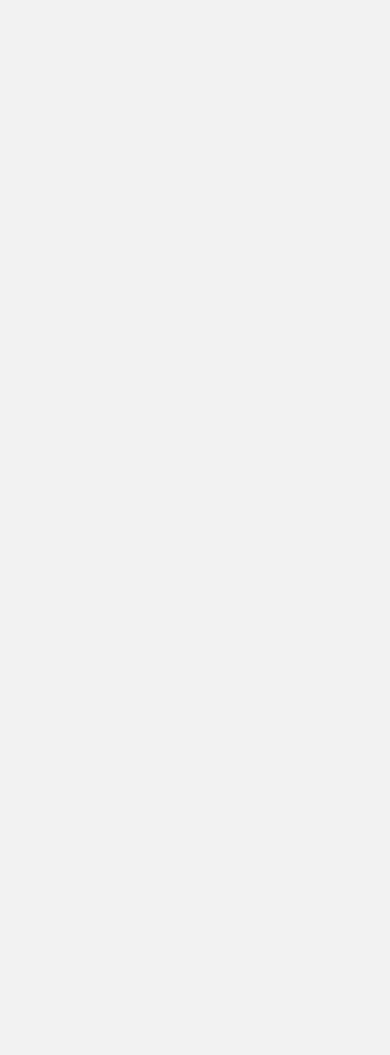
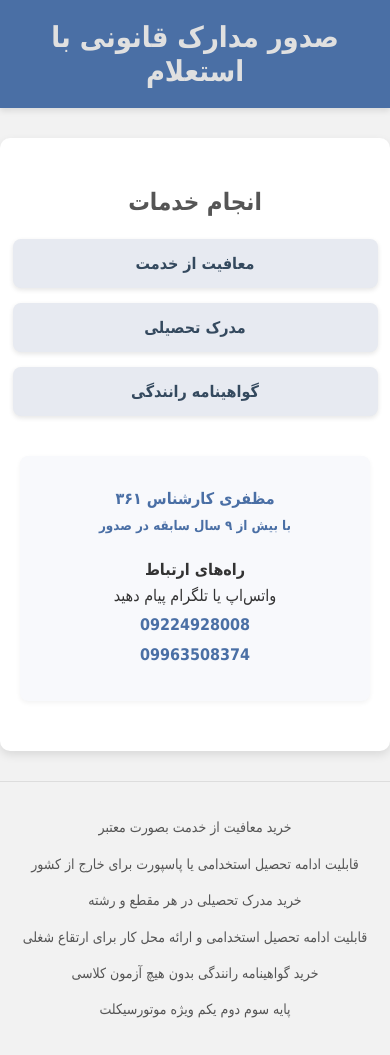
Before and after one commit to asnadvan/Test, a plain HTML site: page index.html in a window 390 px wide. Before the commit the page ends 844 px from the top, so only its background shows below. Drawn offline with Linux system fonts and the light colour scheme.

Commit message:
Update index.html

```diff
--- a/index.html
+++ b/index.html
@@ -101,3 +101,90 @@
     text-decoration: underline;
   }
   footer {
+    background-color: #f2f2f2;
+    padding: 20px 15px;
+    font-size: 14px;
+    color: #555;
+    text-align: center;
+    line-height: 1.6;
+    border-top: 1px solid #ddd;
+  }
+  @media (max-width: 600px) {
+    .services .service-item, .service-details {
+      width: 90%;
+    }
+    .contact {
+      flex-direction: column;
+      text-align: center;
+    }
+    .contact .left, .contact .right {
+      margin: 10px 0;
+      flex: none;
+    }
+  }
+</style>
+</head>
+<body>
+<header>
+  صدور مدارک قانونی با استعلام
+</header>
+<main>
+  <section>
+    <h2>انجام خدمات</h2>
+    <div class="services">
+      <div class="service-item" data-index="0">معافیت از خدمت</div>
+      <div class="service-details" id="details-0">
+        معافیت کفالت، معافیت پزشکی، پایان خدمت<br />
+        قابلیت ادامه تحصیل استخدامی و پاسپورت برای خارج کشور
+      </div>
+
+      <div class="service-item" data-index="1">مدرک تحصیلی</div>
+      <div class="service-details" id="details-1">
+        قابلیت ادامه تحصیل استخدامی و ارائه محل کار
+      </div>
+
+      <div class="service-item" data-index="2">گواهینامه رانندگی</div>
+      <div class="service-details" id="details-2">
+        پایه سوم دوم یکم ویژه موتورسیکلت<br />
+        بدون آزمون و کلاس
+      </div>
+    </div>
+  </section>
+  <section class="contact">
+    <div class="left">
+      مظفری کارشناس ۳۶۱<br />
+      <small>با بیش از ۹ سال سابقه در صدور</small>
+    </div>
+    <div class="right">
+      <strong>راه‌های ارتباط</strong><br />
+      واتس‌اپ یا تلگرام پیام دهید<br />
+      <a href="https://wa.me/989224928008" target="_blank" rel="noopener">09224928008</a>
+      <a href="https://wa.me/989963508374" target="_blank" rel="noopener">09963508374</a>
+    </div>
+  </section>
+</main>
+<footer>
+  <p>خرید معافیت از خدمت بصورت معتبر</p>
+  <p>قابلیت ادامه تحصیل استخدامی یا پاسپورت برای خارج از کشور</p>
+  <p>خرید مدرک تحصیلی در هر مقطع و رشته</p>
+  <p>قابلیت ادامه تحصیل استخدامی و ارائه محل کار برای ارتقاع شغلی</p>
+  <p>خرید گواهینامه رانندگی بدون هیچ آزمون کلاسی</p>
+  <p>پایه سوم دوم یکم ویژه موتورسیکلت</p>
+</footer>
+<script>
+  document.querySelectorAll('.service-item').forEach(item => {
+    item.addEventListener('click', () => {
+      const index = item.getAttribute('data-index');
+      const detail = document.getElementById('details-' + index);
+      if (detail.style.display === 'block') {
+        detail.style.display = 'none';
+      } else {
+        document.querySelectorAll('.service-details').forEach(d => d.style.display = 'none');
+        detail.style.display = 'block';
+        detail.scrollIntoView({behavior: 'smooth', block: 'start'});
+      }
+    });
+  });
+</script>
+</body>
+</html>
```
